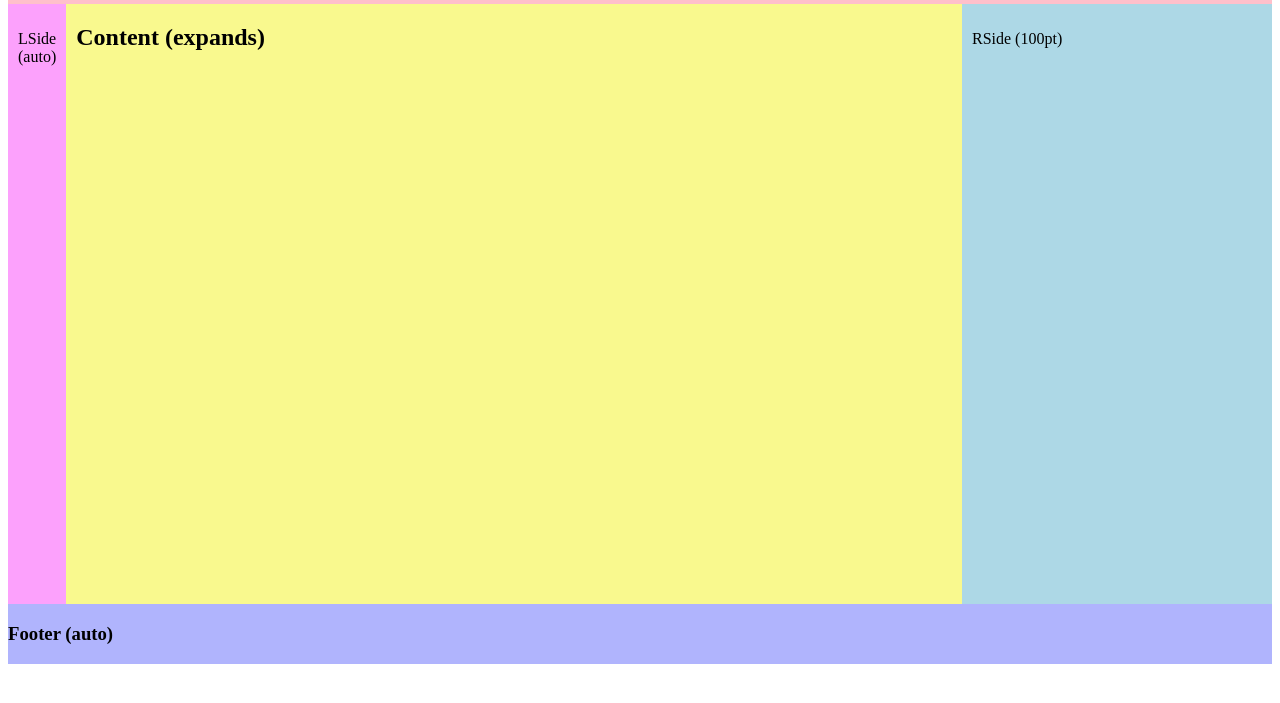
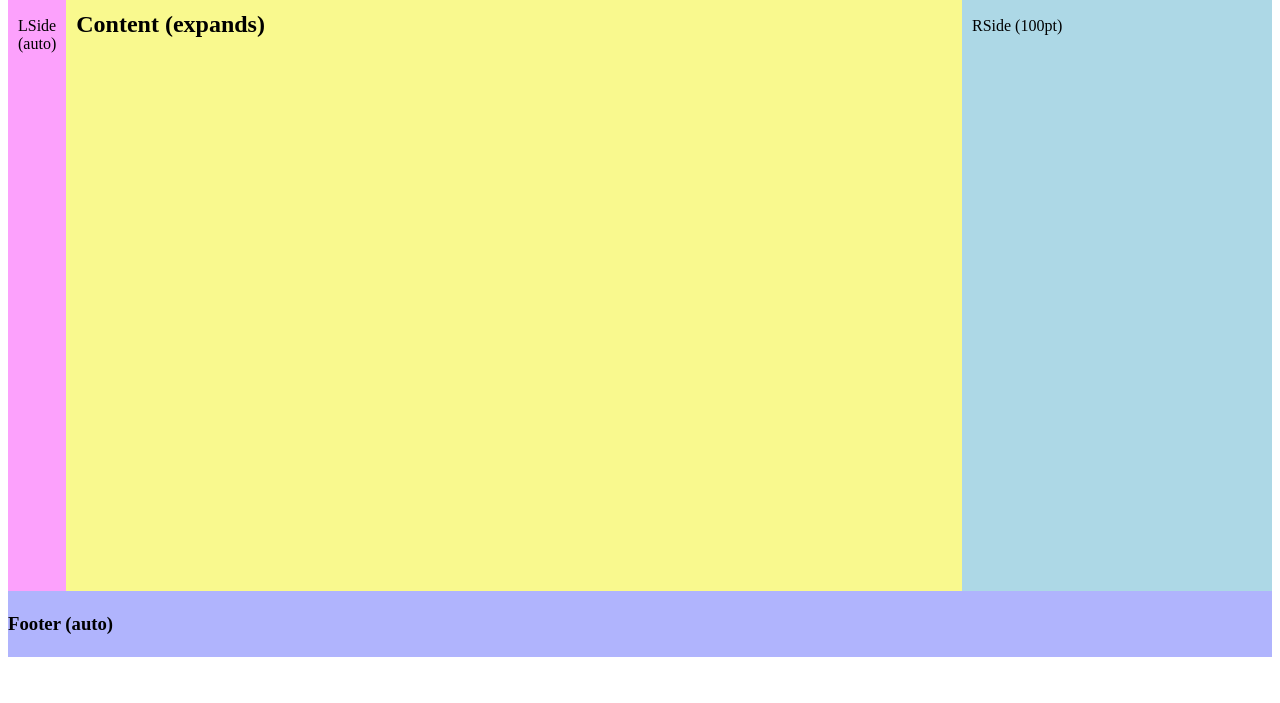
Before and after one commit to Jack-Byte-Java/Exercises, a plain HTML site: page exercise_1.html in a window 1280 px wide. Shown: the part 87-790 px from the top of the page. Drawn offline with Linux system fonts and the light colour scheme.

Commit message:
finished the improvements except for footer; doesn't adjustb position when content expands

```diff
--- a/exercise_1.html
+++ b/exercise_1.html
@@ -7,6 +7,7 @@
         <header>
             <h1>Header (70pt)</h1>
         </header>
+        <div id="outer">
             <div class="box">
                 <div id="Lside">
                     <p>
@@ -25,10 +26,16 @@
                     </p>
                 </div>
             </div>
+                <div id="bottom">
+                    <footer>
+                        <h3>Footer (auto)</h3>
+                    </footer>
+                </div>
 
         </div>
+
+
     </body>
-    <footer id="footer" class="expand">
-        <h3>Footer (auto)</h3>
-    </footer>
+
+
 </html>
--- a/style.css
+++ b/style.css
@@ -19,25 +19,46 @@
     background-color: lightblue;
     padding-left: 10px;
     padding-top: 10px;
+    display: flex;
+    flex-shrink: 0;
 }
 
 #content {
-    display: inline;
+    display: flex;
     text-align: left;
     background-color: rgb(249, 249, 142);
-    float: left;
     padding-left: 10px;
-    overflow: auto;
+    flex: 50%;
+    position: relative;
 }
 
 .box {
     display: flex;
     justify-content: space-between;
     height: 600px;
+    flex-wrap: wrap;
+    flex: auto;
 }
 
-#footer {
+body {
     display: flex;
-    align-self: flex-end;
+    flex-direction: column;
+}
+
+#outer {
+    display: flex;
+    flex-direction: column;
+    text-align: center;
+}
+
+#bottom {
     background-color: rgb(176, 180, 253);
 }
+footer {
+    width: 100%;
+    text-align: left;
+    margin-top: auto;
+    position: relative;
+    flex-wrap: wrap;
+    line-height: 1.5;
+}
```
Also changed, not shown: exercise_2.html (+3 -2 lines), style_form.css (+8 -0 lines). Lines whose indentation alone changed are shown as unchanged.
